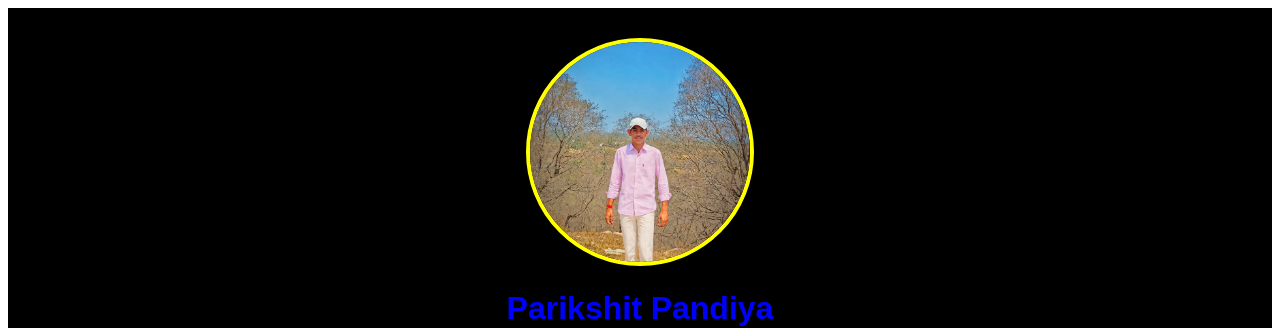
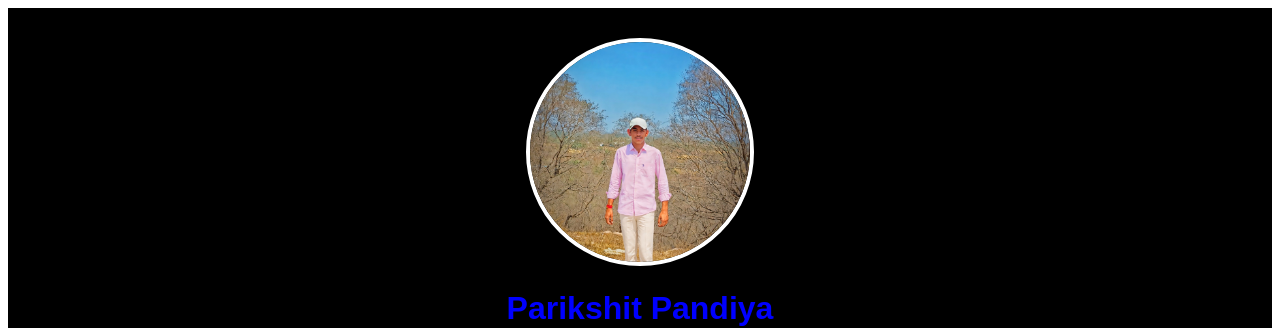
Before and after one commit to parikshitpandiyaa-cmyk/Parikshit-portfolio-, a Next.js app: page / in a window 1280 px wide. Shown: the top 328 px of the page. Built offline with nearby package versions, Linux system fonts and the light colour scheme.

Commit message:
Update page.js

```diff
--- a/app/page.js
+++ b/app/page.js
@@ -18,13 +18,14 @@ export default function Home() {
             height: "220px",
             borderRadius: "50%",
             objectFit: "cover",
-            border: "4px solid yellow"
+            border: "4px solid white"
           }}
         />
 
         <h1
           style={{
             color: "blue",
+            border: "white",
             fontSize: "32px",
             marginTop: "20px"
           }}
```
